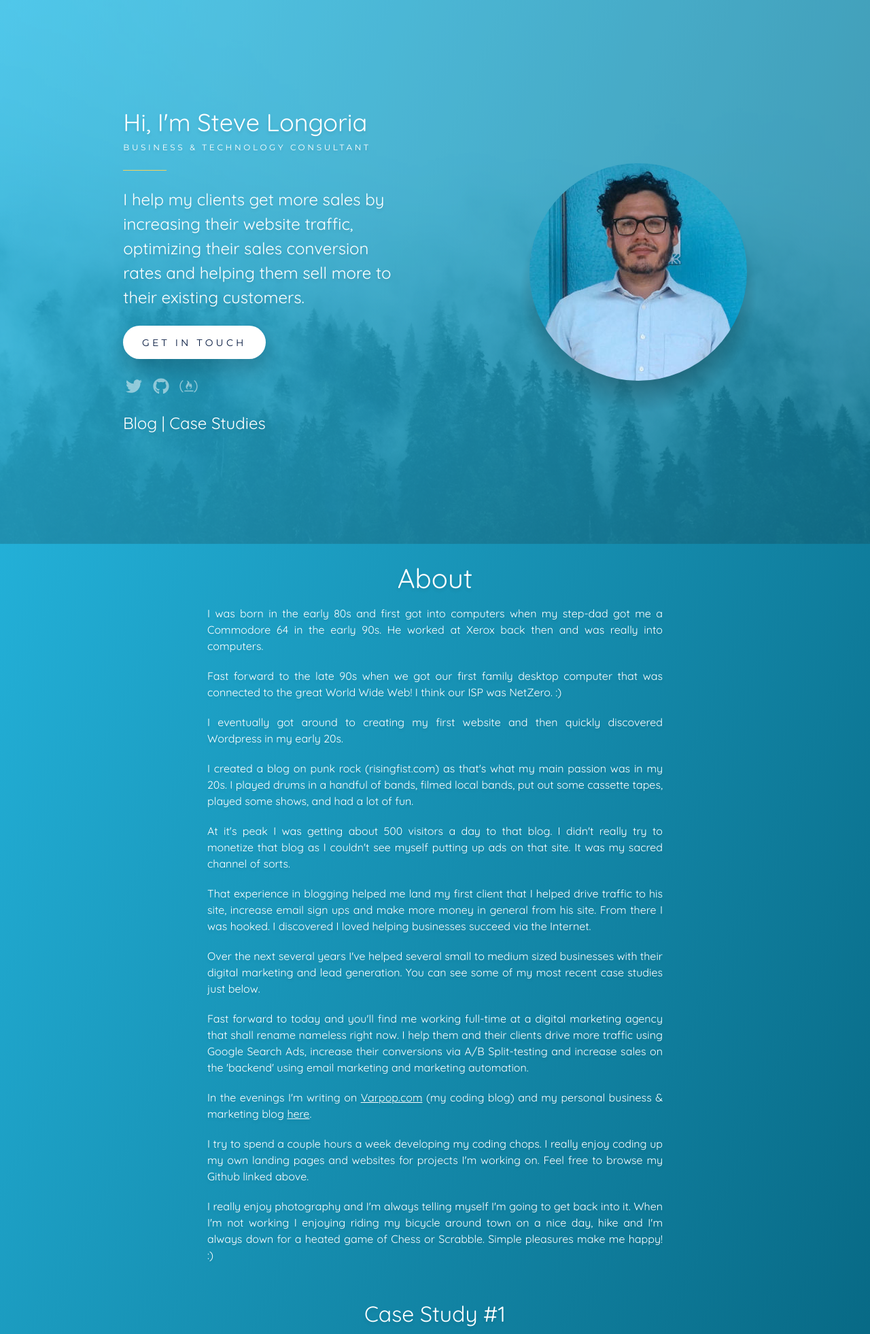
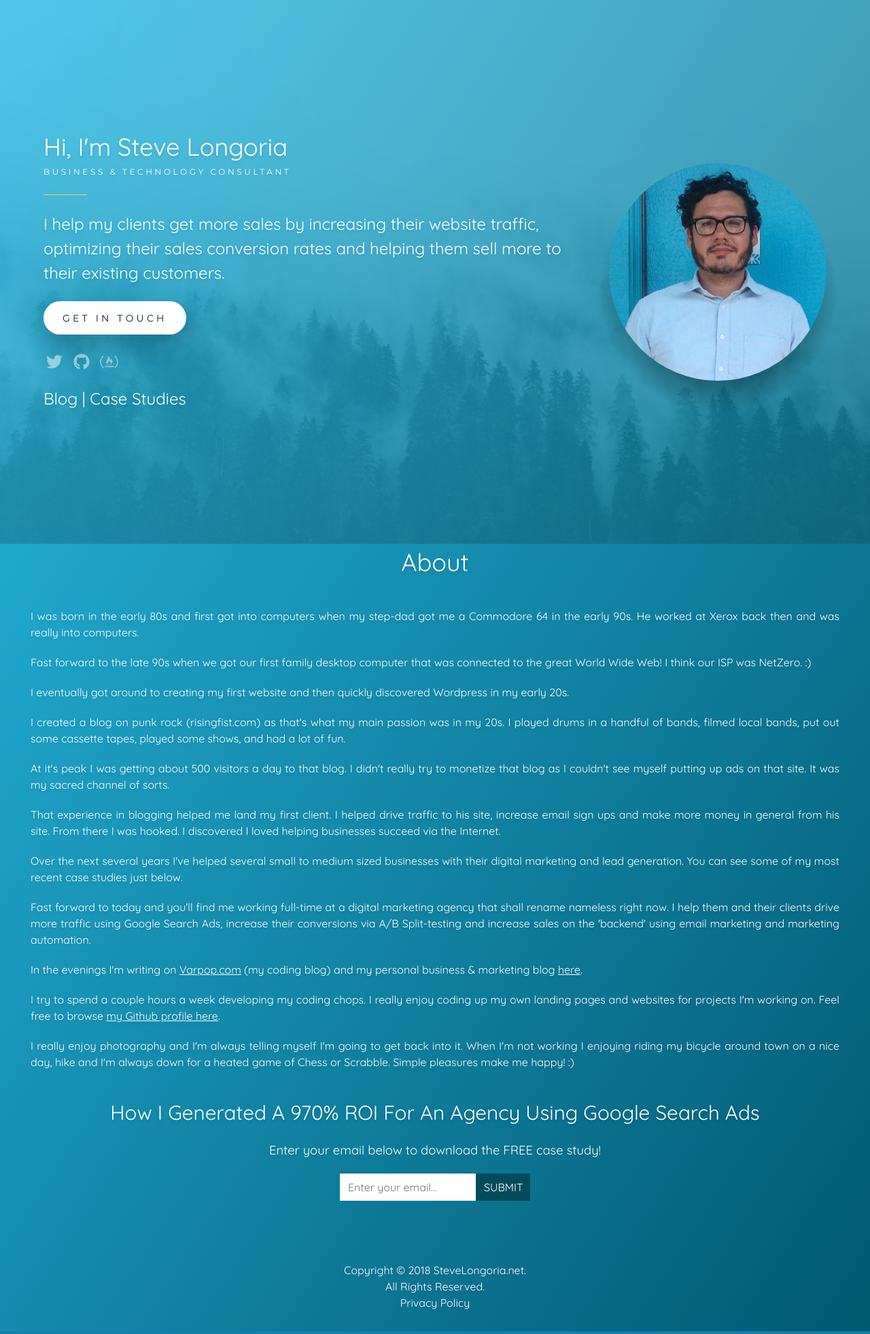
Before and after one commit to SteveLongoria/SteveLongoria, a PHP site: page / in a window 1280 px wide. Shown: the top 1962 px of the page at 68% size. Run offline with PHP 8.4, Linux system fonts and the light colour scheme; some libraries are stand-ins or nearby versions.

Commit message:
Added optin form on homepage and cleaned up code

```diff
--- a/css/main.css
+++ b/css/main.css
@@ -74,8 +74,19 @@ wallpaper,
   max-height: 20rem;
   max-width: 20rem;
 }
-.about {
-  max-width: 26rem;
+#about {
+  text-align: justify;
+}
+
+.about-title {
+	font-size: 2.25rem;
+	text-align: center;
+}
+
+.about-content {
+	display: flex;
+	flex-direction: column;
+	margin: 30px 30px 30px 30px;
 }
 
 .picture {
@@ -189,6 +200,65 @@ wallpaper,
 	max-width:90%;
 }
 
+footer {
+	margin: 80px 0 20px 0;
+}
+
+.footer-text {
+	text-align: center;
+}
+
+/* Newsletter Optin Form */
+
+#casestudy-cta {
+	margin: 20px 0 40px 0;
+
+}
+
+.cs-title {
+	font-size: 1.85rem;
+	color: #ffffff;
+	margin: 10px 5px 0 5px;
+	text-align: center;
+}
+
+.cs-description {
+	font-size: 1.15rem;
+	margin: 10px 5px 0 5px;
+	color: #ffffff;
+}
+
+input, button {
+  font: inherit;
+  border: 0;
+  &:focus {
+    outline: none;
+  }
+}
+
+form {
+  display: flex;
+  grid-column: 2;
+  justify-content: center;
+  margin: 10px 0 0 0;
+}
+
+input {
+  padding: 0.5em 0.75em;
+  width: 200px;
+}
+
+button {
+  padding: 0.5em 0.75em;
+  color: #ffffff;
+  cursor: pointer;
+  background-color: #034b5b;
+  width: 80px;
+  &:hover {
+  	background-color: #079dbf
+  }
+}
+
 /* 4. Responsiveness */
 @media screen and (max-width: 799px) {
   .content {
--- a/index.html
+++ b/index.html
@@ -64,70 +64,42 @@
 	</a> </li>
 	</ul>
 	<div style="margin-top:20px;font-size:1.5rem;line-height:1.5;" class="links">
-		<p style="padding:0 0 0 0;"><a href="https://blog.stevelongoria.net/" target="_blank">Blog</a> | <a href="#casestudies">Case Studies</a>
+		<p style="padding:0 0 0 0;"><a href="https://blog.stevelongoria.net/" target="_blank">Blog</a> | <a href="#casestudy-cta">Case Studies</a>
 	</div>
 		</main>
 </div>
-	<div id="about" style="
-			align-items: center;
-    justify-content: space-around;
-    justify-content: space-evenly;
-			display: flex;
-			flex-direction: column;
-			top: 0;
-			bottom: 0;
-			left: 0;
-			right: 0;
-			width: calc(100%);
-			margin-bottom: 40px;
-			">
-		<h1 style="font-size: 2.5rem;flex-wrap: nowrap;margin-top:20px;" class="about-title">About</h1>
-		<p style="min-width: 300px; max-width: 700px; text-align: justify;">I was born in the early 80s and first got into computers when my step-dad got me a Commodore 64 in the early 90s. He worked at Xerox back then and was really into computers.
+	<div id="about">
+		<h1 class="about-title">About</h1>
+		<div class="about-content">
+		<p>I was born in the early 80s and first got into computers when my step-dad got me a Commodore 64 in the early 90s. He worked at Xerox back then and was really into computers.
 
-<p style="min-width: 300px; max-width: 700px; text-align: justify;">Fast forward to the late 90s when we got our first family desktop computer that was connected to the great World Wide Web! I think our ISP was NetZero. :)</p>
-<p style="min-width: 300px; max-width: 700px; text-align: justify;">I eventually got around to creating my first website and then quickly discovered Wordpress in my early 20s.</p>
-<p style="min-width: 300px; max-width: 700px; text-align: justify;">I created a blog on punk rock (risingfist.com) as that's what my main passion was in my 20s. I played drums in a handful of bands, filmed local bands, put out some cassette tapes, played some shows, and had a lot of fun.</p>
-<p style="min-width: 300px; max-width: 700px; text-align: justify;">At it's peak I was getting about 500 visitors a day to that blog. I didn't really try to monetize that blog as I couldn't see myself putting up ads on that site. It was my sacred channel of sorts.</p>
-<p style="min-width: 300px; max-width: 700px; text-align: justify;">That experience in blogging helped me land my first client that I helped drive traffic to his site, increase email sign ups and make more money in general from his site. From there I was hooked. I discovered I loved helping businesses succeed via the Internet.</p>
-<p style="min-width: 300px; max-width: 700px; text-align: justify;">Over the next several years I've helped several small to medium sized businesses with their digital marketing and lead generation. You can see some of my most recent case studies just below.</p>
-<p style="min-width: 300px; max-width: 700px; text-align: justify;">Fast forward to today and you'll find me working full-time at a digital marketing agency that shall rename nameless right now. I help them and their clients drive more traffic using Google Search Ads, increase their conversions via A/B Split-testing and increase sales on the 'backend' using email marketing and marketing automation.</p>
-<p style="min-width: 300px; max-width: 700px; text-align: justify;">In the evenings I'm writing on <a style="text-decoration: underline;" href="https://varpop.com" target="_blank">Varpop.com</a> (my coding blog) and my personal business & marketing blog <a style="text-decoration: underline;" href="https://blog.stevelongoria.net" target="_blank">here</a>.</p>
-<p style="min-width: 300px; max-width: 700px; text-align: justify;">I try to spend a couple hours a week developing my coding chops. I really enjoy coding up my own landing pages and websites for projects I'm working on. Feel free to browse my Github linked above.</p>
-<p style="min-width: 300px; max-width: 700px; text-align: justify;">I really enjoy photography and I'm always telling myself I'm going to get back into it. When I'm not working I enjoying riding my bicycle around town on a nice day, hike and I'm always down for a heated game of Chess or Scrabble. Simple pleasures make me happy! :)</p>
+<p>Fast forward to the late 90s when we got our first family desktop computer that was connected to the great World Wide Web! I think our ISP was NetZero. :)</p>
+<p>I eventually got around to creating my first website and then quickly discovered Wordpress in my early 20s.</p>
+<p>I created a blog on punk rock (risingfist.com) as that's what my main passion was in my 20s. I played drums in a handful of bands, filmed local bands, put out some cassette tapes, played some shows, and had a lot of fun.</p>
+<p>At it's peak I was getting about 500 visitors a day to that blog. I didn't really try to monetize that blog as I couldn't see myself putting up ads on that site. It was my sacred channel of sorts.</p>
+<p>That experience in blogging helped me land my first client. I helped drive traffic to his site, increase email sign ups and make more money in general from his site. From there I was hooked. I discovered I loved helping businesses succeed via the Internet.</p>
+<p>Over the next several years I've helped several small to medium sized businesses with their digital marketing and lead generation. You can see some of my most recent case studies just below.</p>
+<p>Fast forward to today and you'll find me working full-time at a digital marketing agency that shall rename nameless right now. I help them and their clients drive more traffic using Google Search Ads, increase their conversions via A/B Split-testing and increase sales on the 'backend' using email marketing and marketing automation.</p>
+<p>In the evenings I'm writing on <a style="text-decoration: underline;" href="https://varpop.com" target="_blank">Varpop.com</a> (my coding blog) and my personal business & marketing blog <a style="text-decoration: underline;" href="https://blog.stevelongoria.net" target="_blank">here</a>.</p>
+<p>I try to spend a couple hours a week developing my coding chops. I really enjoy coding up my own landing pages and websites for projects I'm working on. Feel free to browse <a style="text-decoration: underline;" href="https://github.com/stevelongoria" target="_blank">my Github profile here</a>.</p>
+<p>I really enjoy photography and I'm always telling myself I'm going to get back into it. When I'm not working I enjoying riding my bicycle around town on a nice day, hike and I'm always down for a heated game of Chess or Scrabble. Simple pleasures make me happy! :)</p>
 	</div>
-	<div id="casestudies" class="content2" style="
-			align-items: center;
-    justify-content: space-around;
-    justify-content: space-evenly;
-			display: flex;
-			flex-direction: column;
-			top: 0;
-			bottom: 0;
-			left: 0;
-			right: 0;
-			width: calc(100%);
-			margin-bottom: 50px;
-			" class="casestudies">
-		<h1 class="cs-title" style="font-size: 2.0rem;flex-wrap: nowrap;" class="casestudies-title">Case Study #1</h1>
-		<div class="cs-details">
-				<div id="cspicture"></div>
-				<center><img style="margin-top:2rem; margin-bottom: 2rem;max-width:90%;border: 2px solid grey;" id="cs1pictureImage" class="cspicture-image"
-						 src="images/empirecasestudy.png"
-						 alt="Case Study #1"
-						 width="555"
-						 height="293"/></center>
-		<p style="min-width: 300px; max-width: 700px; text-align: justify;">I had been testing a few different ads for this particular client and this one ad has shown to have a 464% higher conversion rate than the other 2 ads. Obviously, I've paused the losing ads which is why they are greyed out in the screenshot. :)</p>
-		</div>
-		<h1 class="cs-title" style="font-size: 2.0rem;flex-wrap: nowrap;margin-top:30px" class="casestudies-title">Case Study #2</h1>
-		<div class="cs-details">
-				<div id="cspicture"></div>
-				<center><img style="margin-top:2rem; margin-bottom: 2rem;max-width:90%;border: 2px solid grey;" id="cs1pictureImage" class="cspicture-image"
-						 src="images/amcasestudy.png"
-						 alt="Case Study #2"
-						 width="599"
-						 height="261"/></center>
-		<p style="min-width: 300px; max-width: 700px; text-align: justify;">I created the first successful Google Adwords lead generation campaign for small digital marketing agency located in San Diego. Their website was lucky to produce 1 lead every few months and in the span of 7 months I generated 64 leads from Adwords at an ever increasing rate, while driving cost per lead down. <a style="text-decoration: underline;" href="https://blog.stevelongoria.net/2018/09/15/case-study-increased-agency-sales/" target="_blank">Read a more in-depth summary of this case study here.</a></p>
-		</div>
+	</div>
+		<div id="casestudy-cta">
+  <h1 class="cs-title">How I Generated A 970% ROI For An Agency Using Google Search Ads</h1>
+		<center><p class="cs-description">Enter your email below to download the FREE case study!</p></center>
+		<form action="https://www.getdrip.com/forms/785054003/submissions" method="post" data-drip-embedded-form="785054003">
+  <input type="email" id="drip-email" name="fields[email]" value="" placeholder="Enter your email..."/>
+  <button type="submit" data-drip-attribute="sign-up-button">SUBMIT</button>
+</form>
+</div>
+</div>
+
+<footer>
+	<p class="footer-text">Copyright &copy; 2018 SteveLongoria.net. </br>All Rights Reserved.</br><a href="https://www.freeprivacypolicy.com/privacy/view/0a8f52687c01c60e85ea3a21c6677e78" target="_blank">Privacy Policy</a></p>
+
+</footer>
+
 
 
 <noscript>
```
